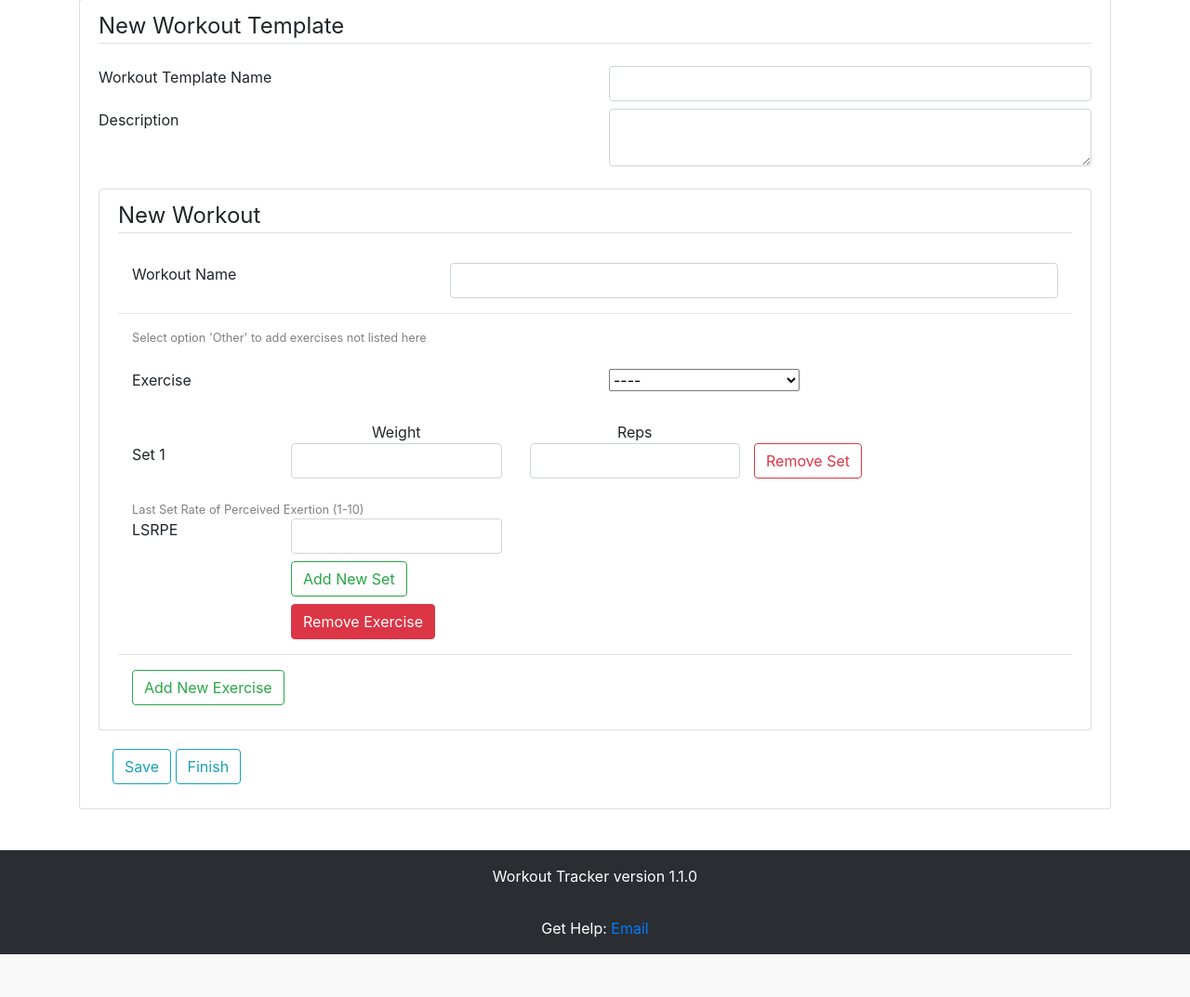
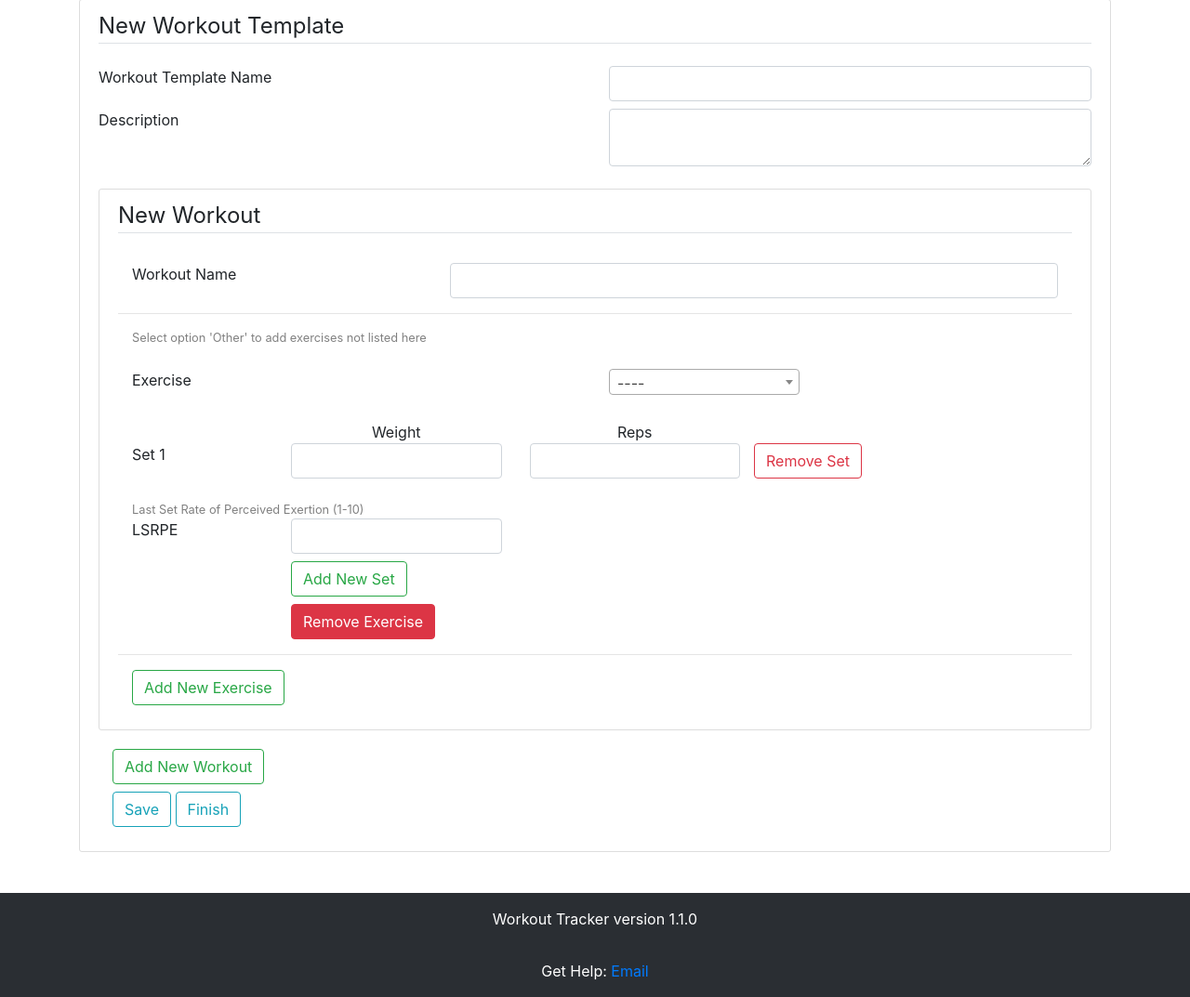
Before and after one commit to Tharindu-h/workout_tracker, a Django app: page /templates/create in a window 1280 px wide. Shown: the part 104-1177 px from the top of the page at 93% size. Before the commit the page ends 1131 px from the top, so only its background shows below. Run offline with Django 4.2, Linux system fonts and the light colour scheme; the visitor is signed in with stand-in values (Sample User, id 1); data that the repository does not hold is empty; parts of the project's set-up code (start-up, migrations or seed data) failed here and were passed over; some libraries are stand-ins or nearby versions.

Commit message:
Add JS function to add new workout form to template form

```diff
--- a/workout/static/workout/js/form.js
+++ b/workout/static/workout/js/form.js
@@ -1,5 +1,7 @@
 const workout = document.querySelector('.workout');
+const addWorkout = document.querySelector(".addWorkout");
 workout.addEventListener('click', eventDelegationForClickEvents);
+addWorkout.addEventListener("click", cloneWorkoutForm);
 
 addSelect2();
 
@@ -98,6 +100,19 @@ function validateForm(){
   return true;
 }
 
+function cloneWorkoutForm(){
+  fetch('/api/workout/exercise-types')
+  .then(response => response.json())
+  .then(function(data){
+    let options = "";
+    for (let option = 0; option < data.length; option++){
+      options +=`<option value="${data[option].name}" class="options">${data[option].name}</option>`;
+    }
+    let currWorkout = document.querySelectorAll('.workout').length;
+    document.querySelector('.addWorkout').insertAdjacentHTML("beforebegin", getWorkoutForm(currWorkout + 1, options));
+    addSelect2();
+  });
+}
 
 function addOtherInputBox(exerciseNumber){
   let inputBox =  `<div class="row justify-content-between" id="exercise-input-${exerciseNumber}">` +
@@ -215,3 +230,93 @@ function getFromValidateMessage(message) {
             </p>
           </div>`;
 }
+
+function getWorkoutForm(currWorkout, options) {
+  return  `<div class="content-section mt-4" id="workout${currWorkout}">`+
+            `<fieldset class="form-group workout">`+
+              `<legend class="border-bottom mb-4">New Workout</legend>`+
+              `<div class="container">`+
+                `<div class="row mt-2">`+
+                  `<div class="col-4">`+
+                    `<label>Workout Name</label>`+
+                  `</div>`+
+                  `<div class="col-8">`+
+                    `<input type="text" class="form-control" name="name"></input>`+
+                  `</div>`+
+                `</div>`+
+              `</div>`+
+              `<div class="exercises">`+
+                `<hr>`+
+                `<div class="container exercise" id="exercise1">`+
+                  `<div class="row">`+
+                    `<small class="help-text">Select option 'Other' to add exercises not listed here</small>`+
+                  `</div>`+
+                  `<div class="row justify-content-between mt-4" id="select-e1-div">`+
+                    `<div class="col">`+
+                      `<label>Exercise</label>`+
+                    `</div>`+
+                    `<div class="col" id="exercise_options">`+
+                      `<select name="exercise" class="select-exercise" id="select-e1">`+
+                      `<option value="----">----</option>` +
+                      `<option value="Other">Other</option>` +
+                      options +
+                      `</select>`+
+                    `</div>`+
+                  `</div>`+
+                  `<div class="row mt-4">`+
+                    `<div class="col-2">`+
+                    `</div>`+
+                    `<div class="col-3">`+
+                      `<div class="d-flex justify-content-center">Weight</div>`+
+                    `</div>`+
+                    `<div class="col-3">`+
+                      `<div class="d-flex justify-content-center">Reps</div>`+
+                    `</div>`+
+                  `</div>`+
+                  `<div class="row set" id="e1-set1">`+
+                    `<div class="col-2">`+
+                      `<label>Set 1</label> `+
+                    `</div>`+
+                    `<div class="col-3">`+
+                      `<input type="text" class="form-control" name="E1-weight" id="e1-set1-weight"></input>`+
+                    `</div>`+
+                    `<div class="col-3">`+
+                      `<input type="text" class="form-control" name="E1-reps" id="e1-set1-reps"></input>`+
+                    `</div>`+
+                    `<div class="col-2 remove-set-button">`+
+                      `<button type="button" class="btn btn-outline-danger removeSet">Remove Set`+
+                      `</button>`+
+                    `</div>`+
+                  `</div>`+
+                  `<div class="row mt-4" id="lsrpe1">`+
+                    `<small class="help-text">Last Set Rate of Perceived Exertion (1-10)</small>`+
+                  `</div>`+
+                  `<div class="row">`+
+                    `<div class="col-2">`+
+                      `<label>LSRPE</label> `+
+                    `</div>`+
+                    `<div class="col-3">`+
+                      `<input type="text" class="form-control" name="E1-lsrpe" id="e1-lsrpe"></input>`+
+                    `</div>`+
+                  `</div>`+
+                  `<div class="row mt-2 justify-content-start" id="addSetButton1">`+
+                    `<div class="col-2"></div>`+
+                    `<div class="col-3">`+
+                      `<button type="button" class="btn btn-outline-success addSet">Add New Set</button>`+
+                    `</div>`+
+                  `</div>`+
+                  `<div class="row mt-2 justify-content-start" id="removeExercise1">`+
+                    `<div class="col-2"></div>`+
+                    `<div class="col-3">`+
+                      `<button type="button" class="btn btn-danger removeExercise">Remove Exercise</button>`+
+                    `</div>`+
+                  `</div>`+
+                `</div>`+
+              `</div>`+
+              `<hr>`+
+              `<div class="container">`+
+                `<button type="button" class="btn btn-outline-success addExercise">Add New Exercise</button>`+
+              `</div>`+
+            `</fieldset>`+
+          `</div>`;
+}
--- a/workout/templates/workout/create_template.html
+++ b/workout/templates/workout/create_template.html
@@ -21,8 +21,8 @@
         <textarea class="form-control" id="description" name="description"></textarea>
       </div>
     </div>
-    <div class="content-section mt-4">
-      <fieldset class="form-group">
+    <div class="content-section mt-4" id="workout1">
+      <fieldset class="form-group workout">
         <legend class="border-bottom mb-4">New Workout</legend>
         <div class="container">
           <div class="row mt-2">
@@ -111,7 +111,10 @@
       </fieldset>
     </div>
     <div class="container">
-      <div class="form-group">
+      <button type="button" class="btn btn-outline-success addWorkout">Add New Workout</button>
+    </div>
+    <div class="container">
+      <div class="form-group mt-2">
         <button class="btn btn-outline-info" type="submit" name="save" value="save">Save</button>
         <button class="btn btn-outline-info" type="submit" name="finish" value="finish">Finish</button>
       </div>
```
